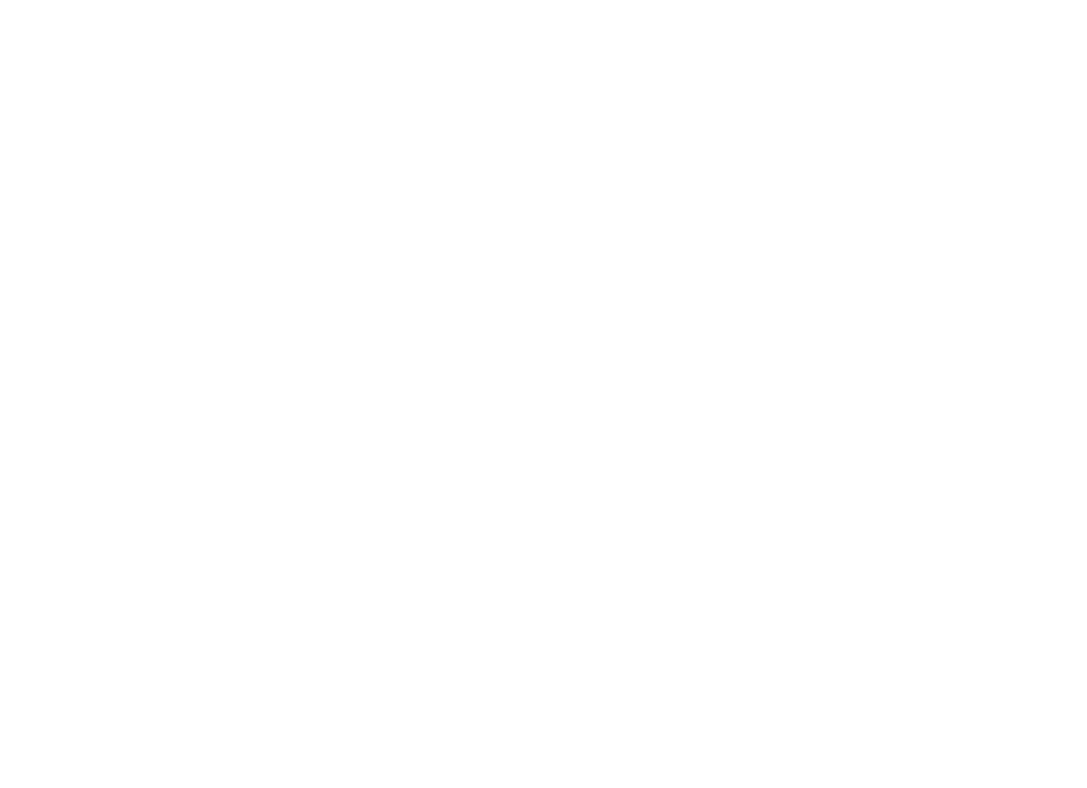
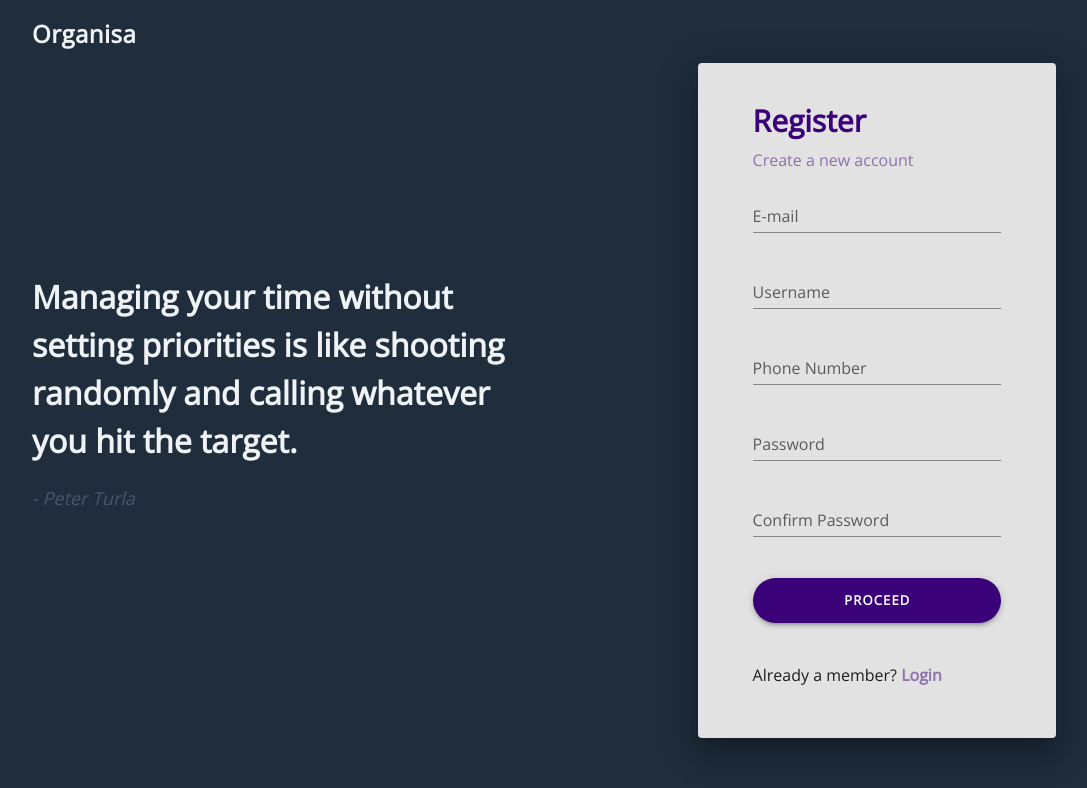
Before and after one commit to haywhy43/organisa, a Vue app: page /register in a window 1280 px wide. Shown: the top 788 px of the page, without its empty margins (96-1183 px from the left). Built offline with nearby package versions, Linux system fonts and the light colour scheme; a web font is replaced by a local one.

Commit message:
finished up view of register page

```diff
--- a/src/router/routes.js
+++ b/src/router/routes.js
@@ -2,6 +2,11 @@
     {
         path: '/login',
         name: 'Login',
-        component: () => import('@/views/authentication/Login')
+        component: () => import('@/views/authentication')
+    },
+    {
+        path: '/register',
+        name: 'Register',
+        component: () => import('@/views/authentication')
     }
 ]
--- a/src/views/authentication/Login.vue
+++ b/src/views/authentication/Login.vue
@@ -1,15 +1,4 @@
 <template>
-    <nav-less-layout>
-        <div class="inner_page">
-            <div class="left">
-                <h2>
-                    Managing your time without setting priorities is like shooting randomly and calling whatever you hit
-                    the target.
-                </h2>
-                <p><i>- Peter Turla</i></p>
-            </div>
-
-            <div class="right">
     <v-card elevation="20">
         <v-container>
             <p class="card_title">Login</p>
@@ -30,13 +19,10 @@
                 </v-btn>
             </v-form>
             <div>
-                            <p>Not a member? <router-link to="/">Register</router-link></p>
+                <p>Not a member? <router-link to="/register">Register</router-link></p>
             </div>
         </v-container>
     </v-card>
-            </div>
-        </div>
-    </nav-less-layout>
 </template>
 
 <script>
@@ -45,136 +31,4 @@
 }
 </script>
 
-<style lang="scss" scoped>
-.inner_page {
-    width: 80%;
-    margin: auto;
-    display: flex;
-    justify-content: space-between;
-    align-items: center;
-    height: 100%;
-
-    .left {
-        width: 50%;
-        h2 {
-            color: #f0f3f6;
-            font-weight: 800;
-            font-size: 32px;
-        }
-
-        p {
-            color: #485768;
-            margin-top: 20px;
-            font-size: 18px;
-        }
-    }
-
-    .right {
-        width: 50%;
-
-        .v-card {
-            background-color: #e2e2e2;
-            width: 70%;
-            margin-left: auto !important;
-            .container {
-                padding: 35px 55px;
-                .card_title {
-                    font-size: 30px !important;
-                    color: #283444;
-                    margin: 0px;
-                    padding-bottom: 5px;
-                }
-                .sub_title {
-                    color: #485768;
-                    font-size: 16px;
-                }
-            }
-
-            .v-form {
-                margin-bottom: 40px;
-                .v-input {
-                    margin-top: 20px;
-                }
-            }
-
-            .v-btn {
-                padding: 0 12px;
-                font-size: 13px !important;
-                font-weight: 700;
-                margin-top: 20px;
-                width: 100%;
-                background-color: #341ef6 !important;
-                color: white !important;
-            }
-        }
-
-        a {
-            text-decoration: none;
-            color: #341ef6 !important;
-            font-weight: 600;
-        }
-    }
-}
-.theme--light.v-label {
-    color: #f0f3f6 !important;
-}
-
-::placeholder {
-    color: #fff !important;
-    font-size: 12px;
-}
-
-@media screen and (max-width: 1200px) {
-    .right {
-        .v-card {
-            width: 80% !important;
-        }
-    }
-}
-
-@media screen and (max-width: 900px) {
-    .inner_page {
-        width: 90% !important;
-    }
-    .right {
-        .v-card {
-            width: 90% !important;
-        }
-    }
-}
-
-@media screen and (max-width: 640px) {
-    .inner_page {
-        width: 95% !important;
-        flex-wrap: wrap-reverse;
-
-        .left {
-            width: 90% !important;
-            margin: auto;
-
-            h2 {
-                font-size: 20px !important;
-            }
-
-            p {
-                margin-bottom: 10px;
-            }
-        }
-
-        .right {
-            width: 100% !important;
-            height: 100%;
-            margin-bottom: 20px;
-            margin-top: 100px;
-
-            .v-card {
-                margin: auto !important;
-
-                .container {
-                    padding: 35px 40px !important;
-                }
-            }
-        }
-    }
-}
-</style>
+<style lang="scss" scoped></style>
--- /dev/null
+++ b/src/views/authentication/Register.vue
@@ -0,0 +1,36 @@
+<template>
+    <v-card elevation="20">
+        <v-container>
+            <p class="card_title">Register</p>
+            <p class="sub_title">Create a new account</p>
+
+            <v-form ref="form" v-model="valid" :lazy-validation="lazy">
+                <v-text-field v-model="first" label="E-mail" color="secondary" clearable></v-text-field>
+                <v-text-field v-model="first" label="Username" color="secondary" clearable></v-text-field>
+                <v-text-field v-model="first" label="Phone Number" color="secondary" clearable></v-text-field>
+
+                <v-text-field v-model="first" label="Password" color="secondary"></v-text-field>
+                <v-text-field v-model="first" label="Confirm Password" color="secondary"></v-text-field>
+
+                <v-btn elevation="3" rounded @click="resetValidation">
+                    Proceed
+                </v-btn>
+            </v-form>
+            <div>
+                <p>Already a member? <router-link to="/login">Login</router-link></p>
+            </div>
+        </v-container>
+    </v-card>
+</template>
+
+<script>
+export default {
+    name: 'Register'
+}
+</script>
+
+<style lang="scss" scoped>
+.v-input {
+    margin-top: 10px !important;
+}
+</style>
--- /dev/null
+++ b/src/views/authentication/index.vue
@@ -0,0 +1,162 @@
+<template>
+    <nav-less-layout>
+        <div class="inner_page">
+            <div class="left">
+                <h2>
+                    Managing your time without setting priorities is like shooting randomly and calling whatever you hit
+                    the target.
+                </h2>
+                <p><i>- Peter Turla</i></p>
+            </div>
+
+            <div class="right">
+                <template v-if="$route.path === '/login'">
+                    <login-card />
+                </template>
+                <template v-else-if="$route.path === '/register'">
+                    <register-card />
+                </template>
+            </div>
+        </div>
+    </nav-less-layout>
+</template>
+
+<script>
+const Login = () => import('./Login')
+const Register = () => import('./Register')
+export default {
+    name: 'Authentication',
+    components: {
+        'login-card': Login,
+        'register-card': Register
+    }
+}
+</script>
+
+<style lang="scss">
+.inner_page {
+    width: 80%;
+    margin: auto;
+    display: flex;
+    justify-content: space-between;
+    align-items: center;
+    height: 100%;
+
+    .left {
+        width: 50%;
+        h2 {
+            color: #f0f3f6;
+            font-weight: 800;
+            font-size: 32px;
+        }
+
+        p {
+            color: #485768;
+            margin-top: 20px;
+            font-size: 18px;
+        }
+    }
+
+    .right {
+        width: 50%;
+
+        .v-card {
+            background-color: #e2e2e2;
+            width: 70%;
+            margin-left: auto !important;
+            .container {
+                padding: 35px 55px;
+                .card_title {
+                    font-size: 30px !important;
+                    color: rgb(59, 1, 121);
+                    font-weight: 600;
+                    margin: 0px;
+                    padding-bottom: 5px;
+                }
+                .sub_title {
+                    color: rgba(59, 1, 121, .5);
+                    font-size: 16px;
+                }
+            }
+
+            .v-form {
+                margin-bottom: 40px;
+                .v-input {
+                    margin-top: 20px;
+                }
+            }
+
+            .v-btn {
+                padding: 0 12px;
+                font-size: 13px !important;
+                font-weight: 700;
+                margin-top: 20px;
+                width: 100%;
+                background-color: rgb(59, 1, 121) !important;
+                color: white !important;
+                height: 45px;
+            }
+        }
+
+        a {
+            text-decoration: none;
+            color: rgba(59, 1, 121, .5) !important;
+            font-weight: 600;
+        }
+    }
+}
+
+@media screen and (max-width: 1200px) {
+    .right {
+        .v-card {
+            width: 80% !important;
+        }
+    }
+}
+
+@media screen and (max-width: 900px) {
+    .inner_page {
+        width: 90% !important;
+    }
+    .right {
+        .v-card {
+            width: 90% !important;
+        }
+    }
+}
+
+@media screen and (max-width: 640px) {
+    .inner_page {
+        width: 95% !important;
+        flex-wrap: wrap-reverse;
+
+        .left {
+            width: 90% !important;
+            margin: auto;
+
+            h2 {
+                font-size: 20px !important;
+            }
+
+            p {
+                margin-bottom: 10px;
+            }
+        }
+
+        .right {
+            width: 100% !important;
+            height: 100%;
+            margin-bottom: 20px;
+            margin-top: 100px;
+
+            .v-card {
+                margin: auto !important;
+
+                .container {
+                    padding: 35px 40px !important;
+                }
+            }
+        }
+    }
+}
+</style>
```
Lines whose indentation alone changed are shown as unchanged.
